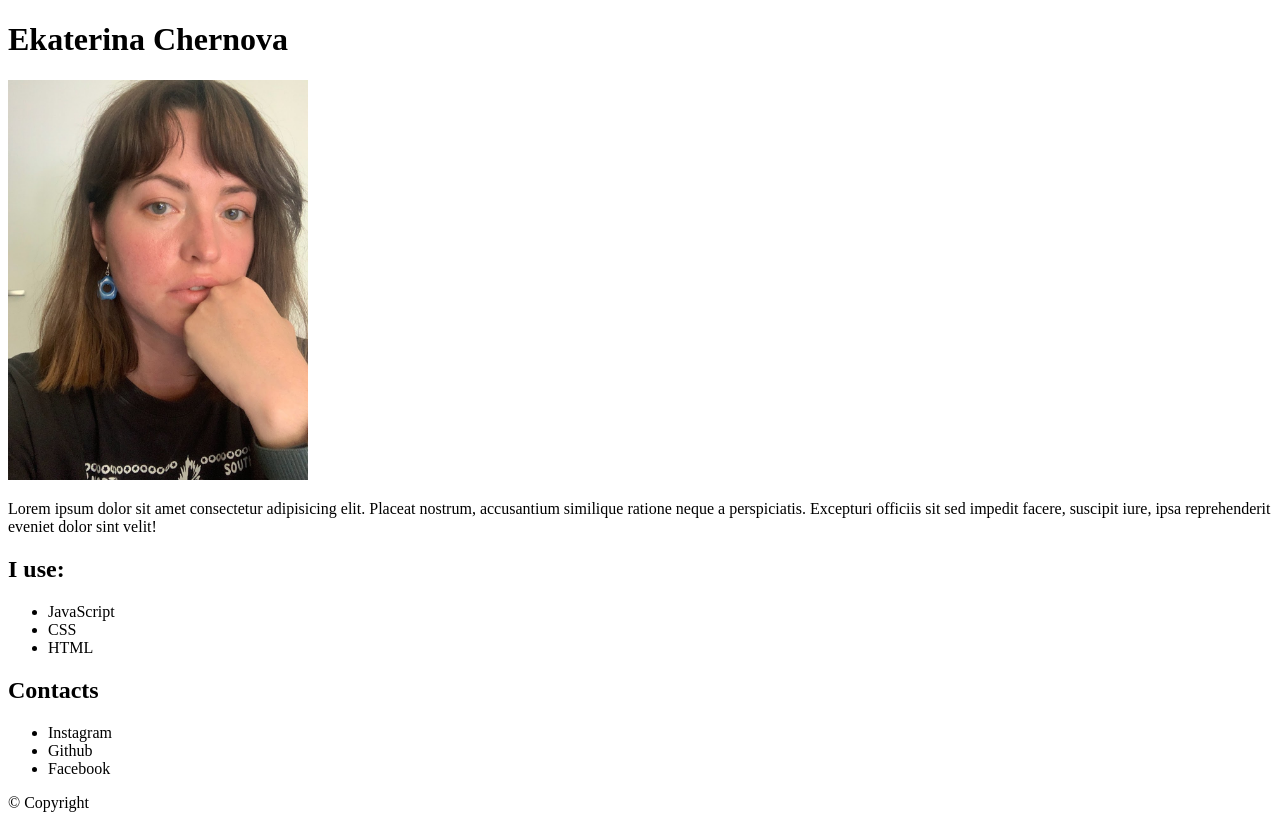
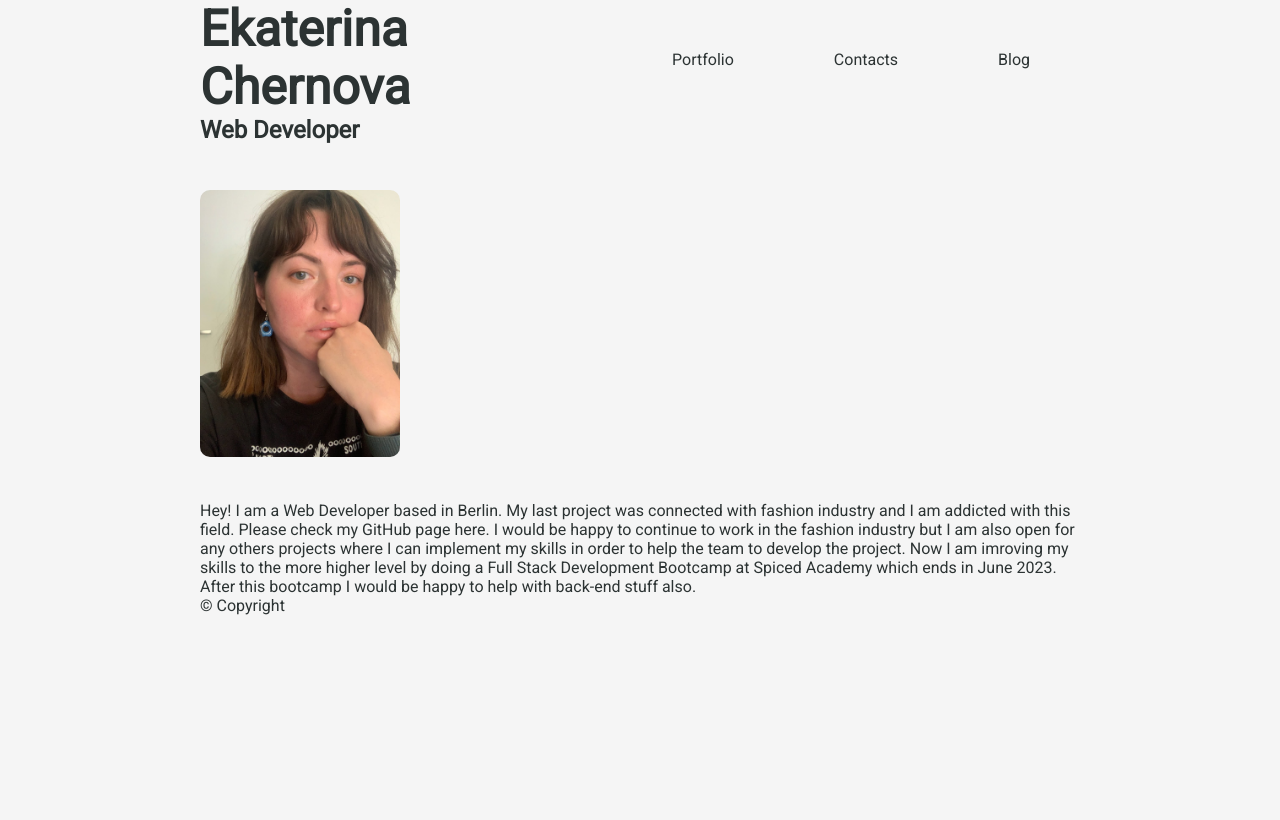
Before and after one commit to ekachernova/personal-website-spiced, a plain HTML site: page index.html in a window 1280 px wide. Drawn offline with Linux system fonts and the light colour scheme.

Commit message:
complete header and nav

```diff
--- a/index.html
+++ b/index.html
@@ -5,22 +5,54 @@
     <meta http-equiv="X-UA-Compatible" content="IE=edge" />
     <meta name="viewport" content="width=device-width, initial-scale=1.0" />
     <title>Document</title>
+    <!--Add link to styles.css-->
+    <link rel="stylesheet" href="/styles.css" />
+    <!--Add link to use fancy font from google fonts-->
+    <link rel="preconnect" href="https://fonts.googleapis.com" />
+    <link rel="preconnect" href="https://fonts.gstatic.com" crossorigin />
+    <link
+      href="https://fonts.googleapis.com/css2?family=Roboto&display=swap"
+      rel="stylesheet"
+    />
   </head>
   <body>
     <header>
-      <h1>Ekaterina Chernova</h1>
-      <img src="/public/IMG_0017.jpeg" alt="personal photo" width="300px" />
+      <nav>
+        <section id="logo-name">
+          <!--The link to the main page will be added later-->
+          <a href="#">
+            <h1>Ekaterina Chernova</h1>
+            <h2>Web Developer</h2>
+          </a>
+        </section>
+        <!--the section for menu-bar has been added in order to simplify align content inside menu-bar-->
+        <section id="menu-bar">
+          <ul>
+            <a href="#"><li>Portfolio</li></a>
+            <a href="#"><li>Contacts</li></a>
+            <a href="#"><li>Blog</li></a>
+          </ul>
+        </section>
+      </nav>
     </header>
     <main>
+      <img src="/public/IMG_0017.jpeg" alt="personal photo" width="300px" />
+
       <section id="about me">
         <p>
-          Lorem ipsum dolor sit amet consectetur adipisicing elit. Placeat
-          nostrum, accusantium similique ratione neque a perspiciatis. Excepturi
-          officiis sit sed impedit facere, suscipit iure, ipsa reprehenderit
-          eveniet dolor sint velit!
+          Hey! I am a Web Developer based in Berlin. My last project was
+          connected with fashion industry and I am addicted with this field.
+          Please check my GitHub page
+          <a href="https://github.com/ekachernova/lookbox">here</a>. I would be
+          happy to continue to work in the fashion industry but I am also open
+          for any others projects where I can implement my skills in order to
+          help the team to develop the project. Now I am imroving my skills to
+          the more higher level by doing a Full Stack Development Bootcamp at
+          Spiced Academy which ends in June 2023. After this bootcamp I would be
+          happy to help with back-end stuff also.
         </p>
 
-        <article id="technologies">
+        <!-- <article id="technologies">
           <h2>I use:</h2>
           <ul>
             <li>JavaScript</li>
@@ -36,7 +68,7 @@
             <li>Github</li>
             <li>Facebook</li>
           </ul>
-        </article>
+        </article> -->
       </section>
 
       <footer>&copy Copyright</footer>
--- /dev/null
+++ b/styles.css
@@ -0,0 +1,48 @@
+* {
+  box-sizing: border-box;
+  margin: 0;
+  padding: 0;
+  font-family: "Roboto", sans-serif;
+  color: #2c3333;
+  background-color: whitesmoke;
+}
+body {
+  margin-left: 200px;
+  margin-right: 200px;
+}
+
+h1 {
+  font-size: 50px;
+}
+
+header {
+  margin-bottom: 40px;
+  height: 150px;
+}
+nav {
+  display: flex;
+}
+#menu-bar {
+  padding-left: 100px;
+}
+#menu-bar ul {
+  width: auto;
+  display: flex;
+  justify-content: right;
+}
+a {
+  text-decoration: none;
+}
+a li:hover {
+  color: hotpink;
+  font-weight: bolder;
+}
+li {
+  list-style-type: none;
+  padding: 50px;
+}
+img {
+  width: 200px;
+  border-radius: 10px;
+  margin-bottom: 40px;
+}
```
